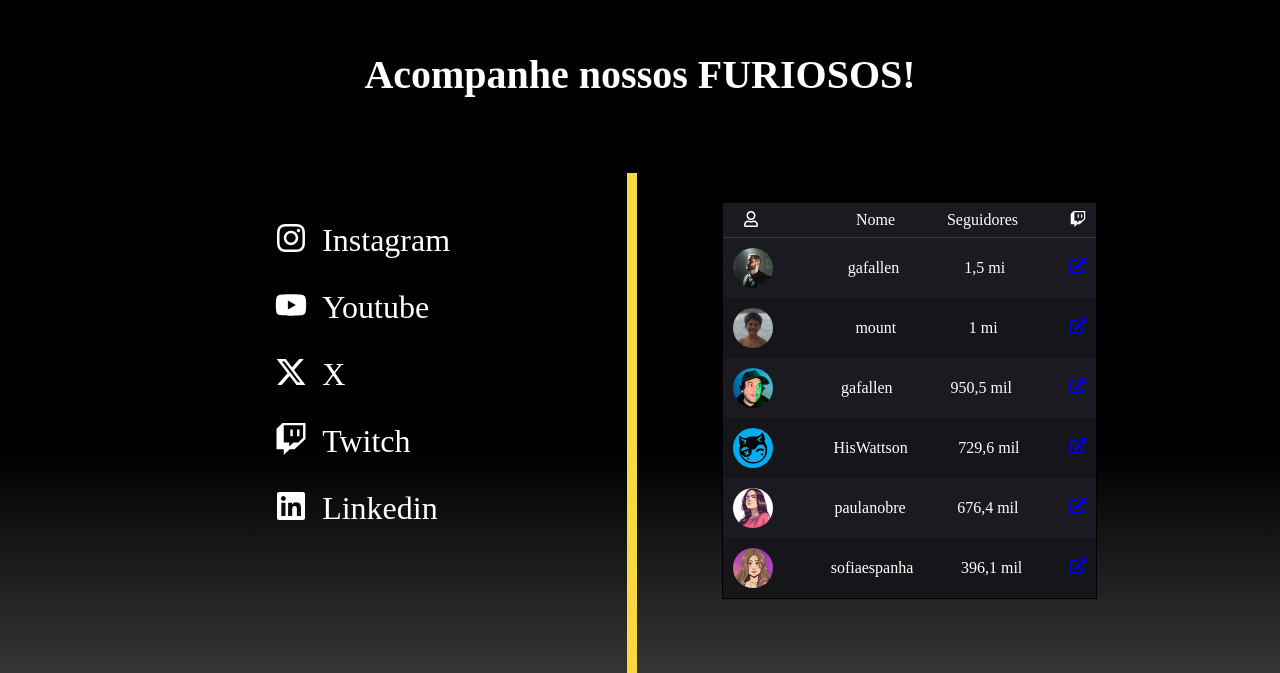
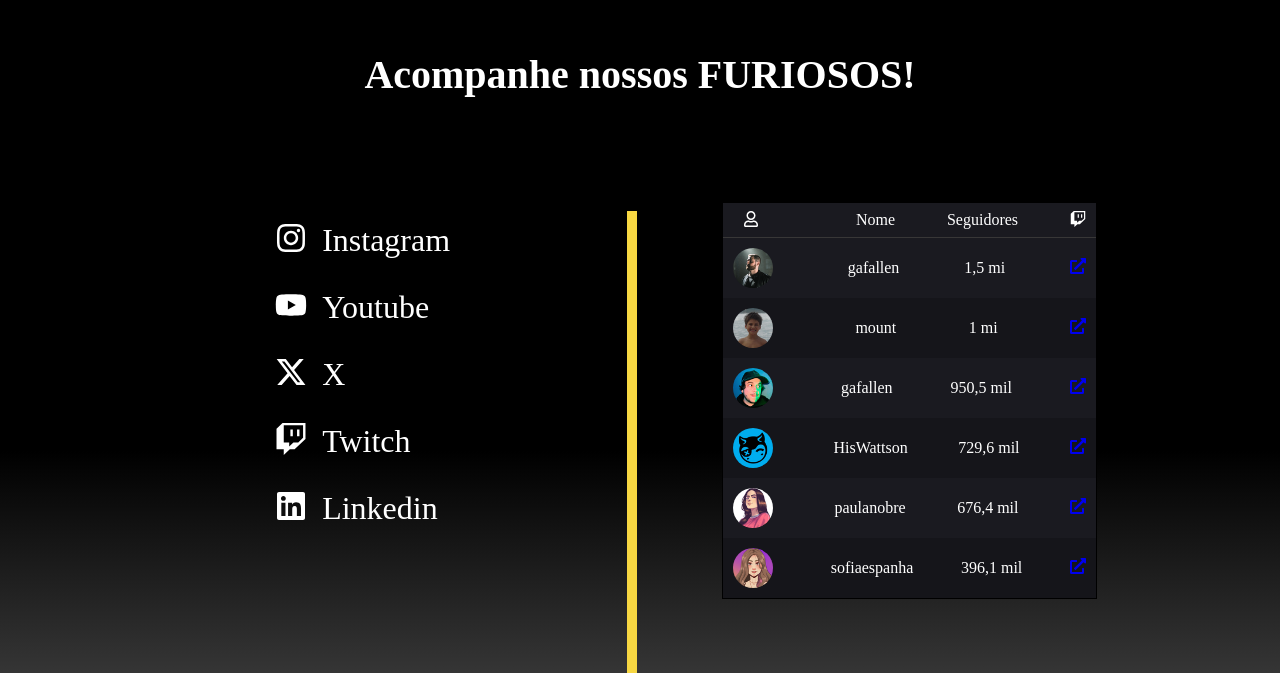
Before and after one commit to MiraProfissional/landingpage-FURIA, a React (Create React App) app: page / in a window 1280 px wide. Shown: the part 5023-5696 px from the top of the page. Built offline with nearby package versions, Linux system fonts and the light colour scheme.

Commit message:
Ajuste na divisória na seção 'Furiosos'

```diff
--- a/src/components/Furiosos/styles.css
+++ b/src/components/Furiosos/styles.css
@@ -25,7 +25,7 @@
 
 .divisoria-conteudo-furiosos {
     width: 2%;
-    height: 80%;
+    height: 70%;
     background-color: rgb(247,215,66);
     margin: 0px 30px;
 }
```
